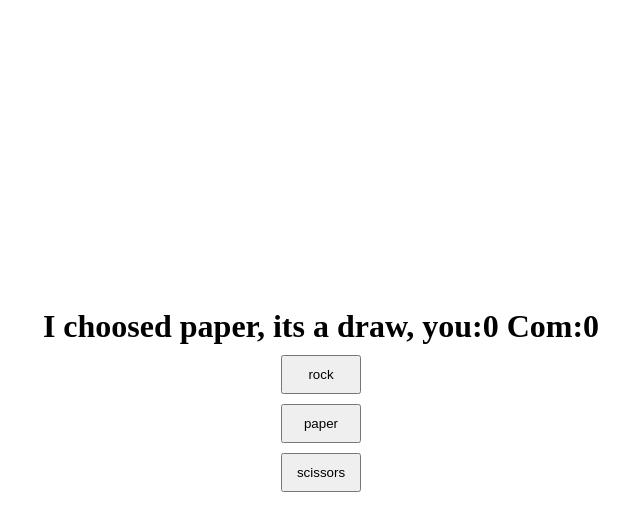
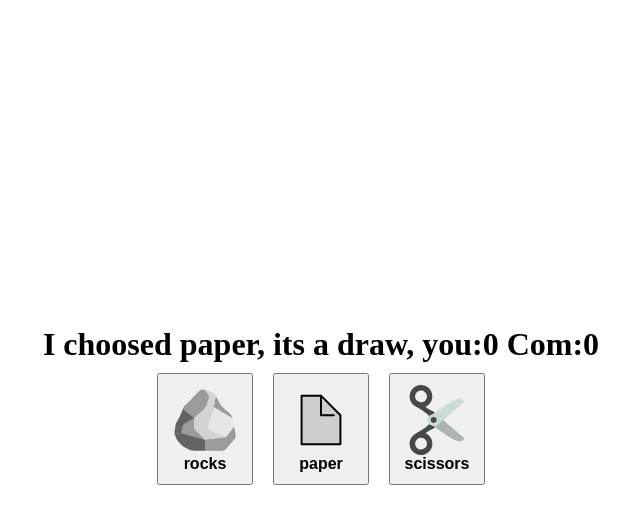
Before and after one commit to zakno52/RPS, a plain HTML site: page index.html in a window 1280 px wide. Both pictures are taken after a click on the button "paper". Shown: the whole page, without its empty margins (319-959 px from the left). Drawn offline with Linux system fonts and the light colour scheme.

Commit message:
adding icons  on html

```diff
--- a/index.html
+++ b/index.html
@@ -1,17 +1,23 @@
-<!doctype html>
+<!-- prettier-ignore -->
+<!DOCTYPE html>
 <html>
   <head>
-
-    <link rel="stylesheet" href="styles.css">
+    <link rel="stylesheet" href="styles.css" />
   </head>
 
   <body>
-    <h1>Hello, choose to start playing</h1>
-    <button  id="gameButton" class="gameButton" >rock</button>
-    <button  id="gameButton" class="gameButton" >paper</button>
-    <button  id="gameButton" class="gameButton" >scissors</button>
-
+    <h1 class="result">Hello, choose to start playing</h1>
+    <div class="buttons">
+      <button id="gameButton" class="rock">
+        <img src="img/rock.svg" alt="" />rocks
+      </button>
+      <button id="gameButton" class="paper">
+        <img src="img/page-facing-up.svg" alt="" />paper
+      </button>
+      <button id="gameButton" class="scissors">
+        <img src="img/black-scissors.svg" alt="" />scissors
+      </button>
+    </div>
     <script src="script.js"></script>
-
   </body>
 </html>
--- a/script.js
+++ b/script.js
@@ -1,71 +1,64 @@
+let resultSpace = document.querySelector(".result");
+let gameButtons = document.querySelectorAll("#gameButton");
+let winCounter = 0;
+let loseCounter = 0;
+let finalResult = document.createElement("div");
 
-let resultSpace = document.getElementsByTagName("h1")[0];
-let gameButtons = document.querySelectorAll("#gameButton");
-let winCounter=0;
-let loseCounter=0;
-let finalResult = document.createElement("div")
+Array.from(gameButtons).forEach((button) => {
+  button.addEventListener("click", () => {
+    let randomNumber = Math.random();
 
-
-Array.from(gameButtons).forEach(button=>{
-  button.addEventListener('click', () => {
-
-  let randomNumber= Math.random();
-
-  if (randomNumber<=0.3){
-    if (button.innerHTML === "rock") {
-      resultSpace.innerHTML=`I choosed rock, its a draw, you:${winCounter} Com:${loseCounter}`;
+    if (randomNumber <= 0.3) {
+      if (button.classList[0] === "rock") {
+        resultSpace.innerHTML = `I choosed rock, its a draw, you:${winCounter} Com:${loseCounter}`;
       }
-    if (button.innerHTML === "paper") {
-      resultSpace.innerHTML=`I choosed rock, you:${winCounter+=1} Com:${loseCounter}`;
+      if (button.classList[0] === "paper") {
+        resultSpace.innerHTML = `I choosed rock, you:${(winCounter += 1)} Com:${loseCounter}`;
       }
-    if (button.innerHTML === "scissors") {
-      resultSpace.innerHTML=`I choosed rock, you:${winCounter} Com:${loseCounter+=1}`;
+      if (button.classList[0] === "scissors") {
+        resultSpace.innerHTML = `I choosed rock, you:${winCounter} Com:${(loseCounter += 1)}`;
       }
     }
 
-    if (randomNumber>=0.6){
-    if (button.innerHTML === "rock") {
-      resultSpace.innerHTML=`I choosed paper, you:${winCounter} Com:${loseCounter+=1}`;
+    if (randomNumber >= 0.6) {
+      if (button.classList[0] === "rock") {
+        resultSpace.innerHTML = `I choosed paper, you:${winCounter} Com:${(loseCounter += 1)}`;
       }
-    if (button.innerHTML === "paper") {
-      resultSpace.innerHTML=`I choosed paper, its a draw, you:${winCounter} Com:${loseCounter}`;
+      if (button.classList[0] === "paper") {
+        resultSpace.innerHTML = `I choosed paper, its a draw, you:${winCounter} Com:${loseCounter}`;
       }
-    if (button.innerHTML === "scissors") {
-      resultSpace.innerHTML=`I choosed paper, you:${winCounter+=1} Com:${loseCounter}`;
+      if (button.classList[0] === "scissors") {
+        resultSpace.innerHTML = `I choosed paper, you:${(winCounter += 1)} Com:${loseCounter}`;
       }
     }
 
-    if (randomNumber<0.6 && randomNumber>0.3){
-
-    if (button.innerHTML === "rock") {
-      resultSpace.innerHTML=`I choosed scissors, you:${winCounter+=1} Com:${loseCounter}`;
+    if (randomNumber < 0.6 && randomNumber > 0.3) {
+      if (button.classList[0] === "rock") {
+        resultSpace.innerHTML = `I choosed scissors, you:${(winCounter += 1)} Com:${loseCounter}`;
       }
-    if (button.innerHTML === "paper") {
-      resultSpace.innerHTML=`I choosed scissors, you:${winCounter} Com:${loseCounter+=1}`;
+      if (button.classList[0] === "paper") {
+        resultSpace.innerHTML = `I choosed scissors, you:${winCounter} Com:${(loseCounter += 1)}`;
       }
-    if (button.innerHTML === "scissors") {
-      resultSpace.innerHTML=`I choosed scissors so do you, its a draw, you:${winCounter} Com:${loseCounter}`;
+      if (button.classList[0] === "scissors") {
+        resultSpace.innerHTML = `I choosed scissors so do you, its a draw, you:${winCounter} Com:${loseCounter}`;
       }
-
     }
 
     //checking who ever got 5 points first, and announcing whether the player won or lost
-    if (winCounter===5) {
-      finalResult.innerHTML="You won!";
+    if (winCounter === 5) {
+      finalResult.innerHTML = "You won!";
       resultSpace.appendChild(finalResult);
-      winCounter=0;
-      loseCounter=0;
+      winCounter = 0;
+      loseCounter = 0;
     }
-    if (loseCounter===5) {
-      finalResult.innerHTML="You lost!";
+    if (loseCounter === 5) {
+      finalResult.innerHTML = "You lost!";
       resultSpace.appendChild(finalResult);
-      winCounter=0;
-      loseCounter=0;
+      winCounter = 0;
+      loseCounter = 0;
     }
 
     // reset
-  randomNumber=0;
-  })
-
-
+    randomNumber = 0;
   });
+});
--- a/styles.css
+++ b/styles.css
@@ -4,7 +4,7 @@
   box-sizing: border-box;
 }
 
-body{
+body {
   display: flex;
   justify-content: center;
   align-items: center;
@@ -12,11 +12,28 @@ body{
   flex-direction: column;
   height: 100vh;
 }
-h1{
+h1 {
   margin: 10px;
 }
-.gameButton{
-    margin-bottom: 10px;
+
+#gameButton {
+  display: flex;
+  flex-direction: column;
+  align-items: center;
+  justify-content: center;
+  font-weight: bold;
+  font-size: 1rem;
+  margin: 0 10px;
   padding: 10px;
-    width: 80px;
+  width: 6rem;
+  cursor: pointer;
 }
+.buttons {
+  display: flex;
+  align-items: center;
+  justify-content: center;
+}
+
+img {
+  width: 70px;
+}
```
Also changed, not shown: img/black-scissors.svg (added), img/page-facing-up.svg (added), img/rock.svg (added), 3 other files. Lines whose indentation alone changed are shown as unchanged.
